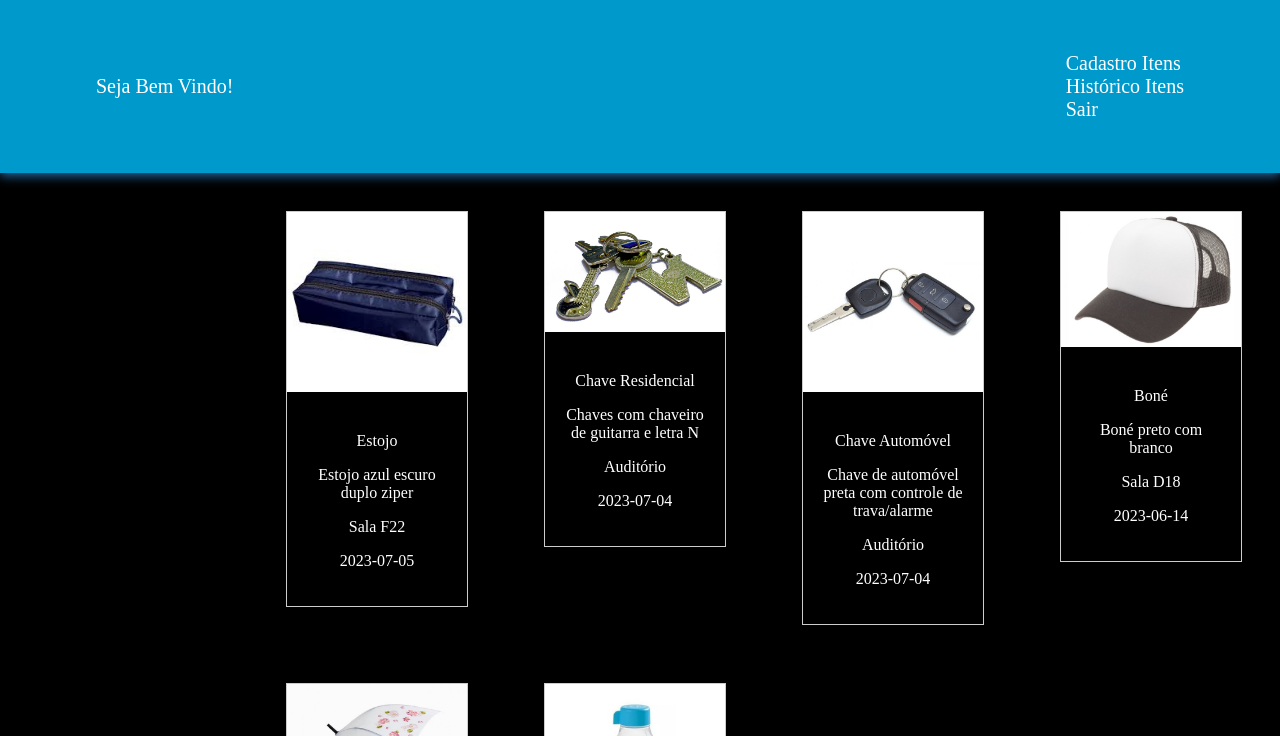
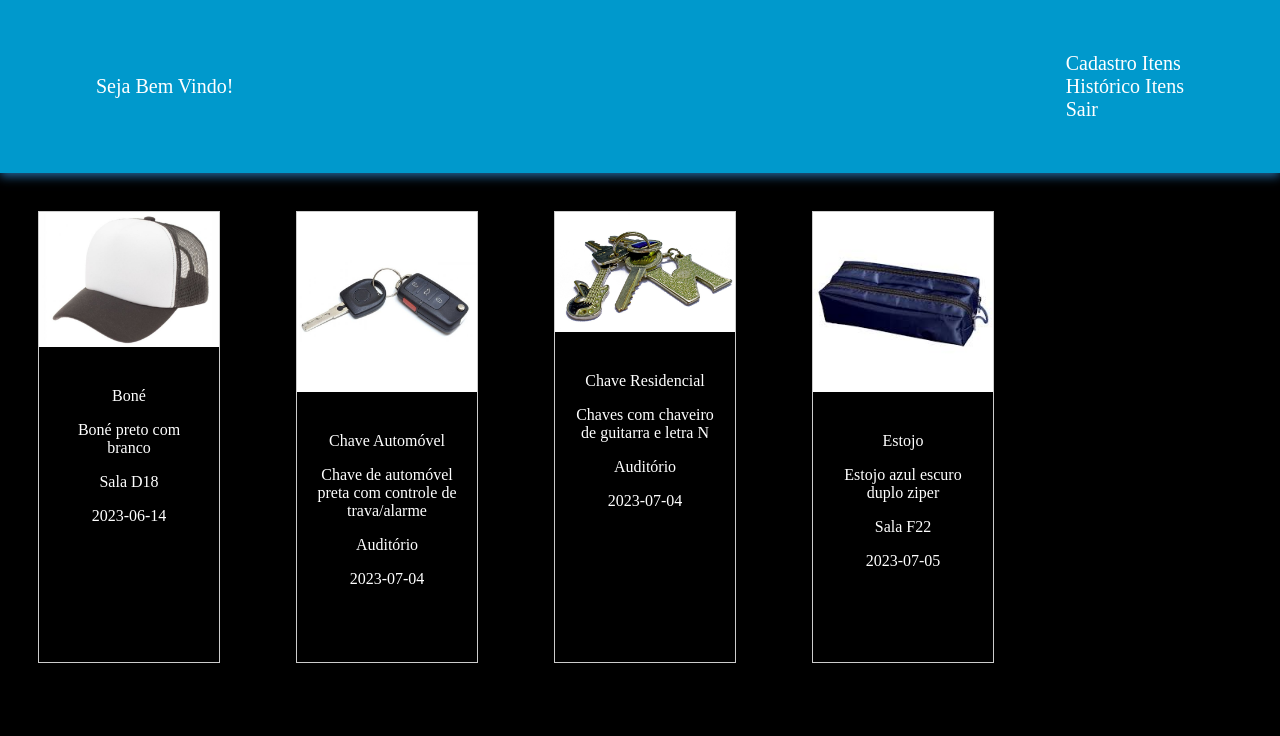
Before and after one commit to brunaplatt/Projeto-AplicadoII---SENAI, a plain HTML site: page adm.html in a window 1280 px wide. Shown: the top 736 px of the page. Drawn offline with nearby package versions, Linux system fonts and the light colour scheme.

Commit message:
Versão 2.6

```diff
--- a/css/style.css
+++ b/css/style.css
@@ -261,8 +261,9 @@ li #btnSalvar{
 .divitens{
     margin: 38px;
     border: 1px solid #ccc;
-    float: right;
+    float: left;
     width: 180px;
+    height: 450px;
 }
 
 .divitens:hover {
```
